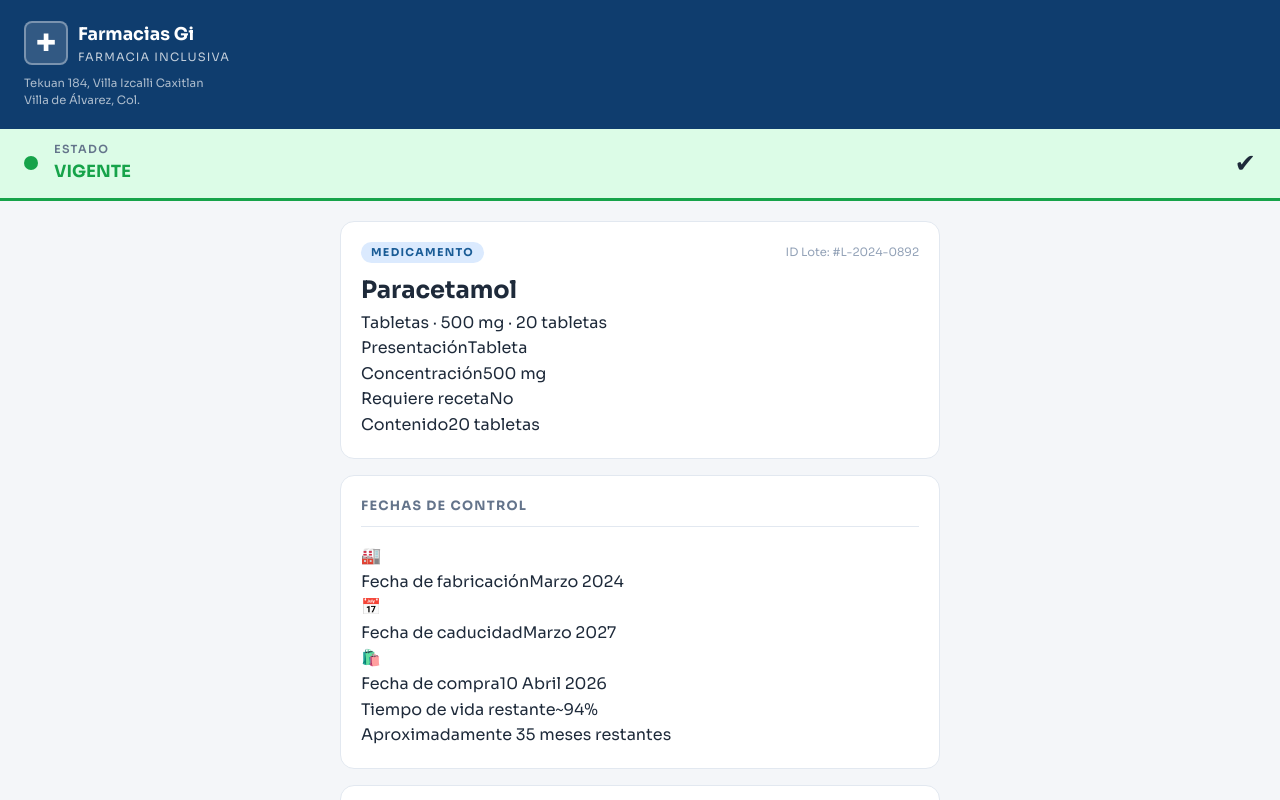
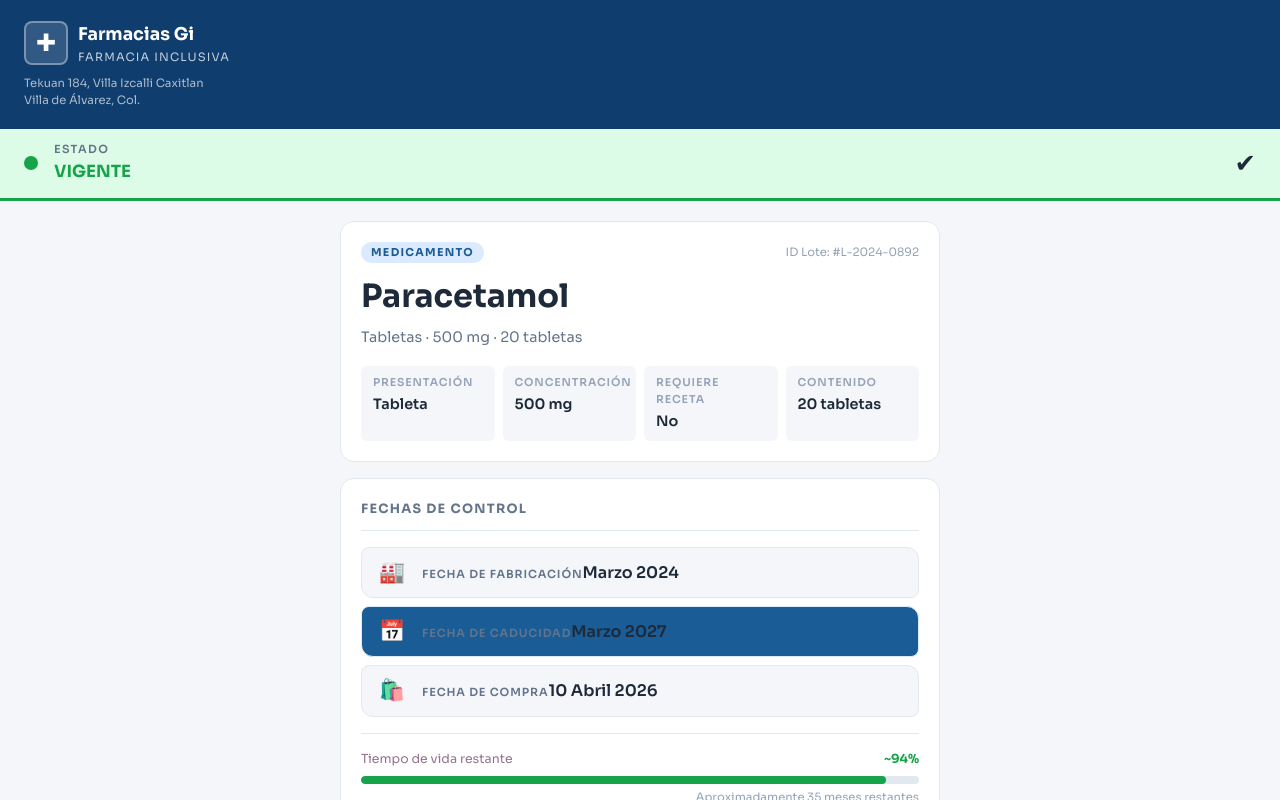
Before and after one commit to EmilioAyala24/Proyecto-Programacion-Web, a React (Vite) app: page / in a window 1280 px wide. Shown: the top 800 px of the page. Built offline with nearby package versions, Linux system fonts and the light colour scheme.

Commit message:
Complementación al css con MEDICAMENTO, FECHAS y BARRA DE VIDA ÚTIL

```diff
--- a/src/App.css
+++ b/src/App.css
@@ -195,3 +195,135 @@ body {
     font-size: 0.72rem;
     color: #94a3b8;
 }
+
+/* ===== MEDICAMENTO ===== */
+.medicamento__nombre {
+    font-size: 2rem;
+    font-weight: 700;
+    color: #1e2a3a;
+    margin-bottom: 4px;
+}
+
+.medicamento__subtitulo {
+    font-size: 0.9rem;
+    color: #64748b;
+    margin-bottom: 16px;
+}
+
+.medicamento__grid{
+  display: flex;
+  flex-wrap: wrap;
+  gap: 8px;
+}
+
+.medicamento__campo {
+  background-color: #f4f6f9;
+  border-radius: 6px;
+  padding: 8px 12px;
+  display: flex;
+  flex-direction: column;
+  gap: 2px;
+  flex: 1;
+  min-width: 120px;
+}
+
+.medicamento__campo-etiqueta {
+  font-size: 0.68rem;
+  font-weight: 600;
+  letter-spacing: 0.08em;
+  text-transform: uppercase;
+  color: #94a3b8;
+}
+
+.medicamento__campo-valor {
+  font-size: 0.9rem;
+  font-weight: 600;
+  color: #1e2a3a;
+}
+
+/* ===== FECHAS ===== */
+.fechas__lista {
+  display: flex;
+  flex-direction: column;
+  gap: 8px;
+}
+
+.fecha__elemento {
+  display: flex;
+  align-items: center;
+  gap: 12px;
+  padding : 8px 12px;
+  border-radius: 8px 12px;
+  background-color: #f4f6f9;
+  border: 1px solid #e2e8f0;
+}
+
+.fecha__elemento--destacado{
+  background-color: #1a5c96;
+  border-color: #dbeafe;
+}
+
+.fecha__icono{
+  font-size: 1.3rem;
+  width: 36px;
+  text-align: center;
+}
+
+.fecha__etiqueta{
+  font-size: 0.7rem;
+  font-weight: 600;
+  letter-spacing: 0.08em;
+  text-transform: uppercase;
+  color: #64748b;
+}
+
+.fecha__valor{
+  font-size: 1rem;
+  font-weight: 600;
+  color: #1e2a3a;
+}
+
+.fecha__valor-caducidad{
+  color: #1a5c96;
+  font-size: 1.1rem;
+}
+
+/* ===== BARRA DE VIDA ÚTIL ===== */
+.vida-util {
+  margin-top: 16px;
+  padding-top: 16px;
+  border-top: 1px solid #e2e8f0;
+}
+
+.vida-util__encabezado {
+  display: flex;
+  justify-content: space-between;
+  font-size: 0.78rem;
+  color: #94748b;
+  margin-bottom: 6px;
+}
+
+.vida-util__porcentaje {
+  font-weight: 700;
+  color: #16a34a;
+}
+
+.vida-util__barra {
+  height: 8px;
+  background-color: #e2e8f0;
+  border-radius: 99px;
+  overflow: hidden;
+}
+
+.vida-util__relleno {
+  height: 100%;
+  background-color: #16a34a;
+  border-radius: 99px;
+}
+
+.vida-util__nota {
+  font-size: 0.72rem;
+  color: #94a3b8;
+  margin-top: 4px;
+  text-align: right;
+}
```
